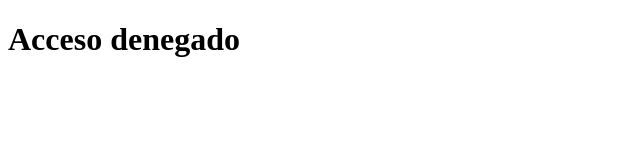
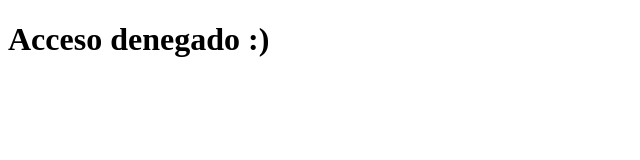
Before and after one commit to ETenorioE/node-restserver, a website: page public/index.html in a window 1280 px wide. Shown: the full height of the page, 0-640 px from the left. Drawn offline with Linux system fonts and the light colour scheme.

Commit message:
actualizando

```diff
--- a/models/server.js
+++ b/models/server.js
@@ -30,12 +30,13 @@
 
     routes(){
         //Ruta del API de Usuarios
+        //this.usuariosPath= '/api/usuarios'
         this.app.use(this.usuariosPath,require('../routes/usuarios'))
 
 
     }
 
-
+        //this.port= process.env.PORT;
     listen(){
         this.app.listen(this.port, ()=>{
             console.log('Servidor en marcha - Puerto :', this.port);
--- a/package.json
+++ b/package.json
@@ -4,7 +4,7 @@
   "description": "",
   "main": "index.js",
   "scripts": {
-    "test": "echo \"Error: no test specified\" && exit 1"
+    "start": "node app"
   },
   "keywords": [],
   "author": "",
--- a/public/index.html
+++ b/public/index.html
@@ -7,6 +7,6 @@
     <title>Document</title>
 </head>
 <body>
-    <h1>Acceso denegado</h1>
+    <h1>Acceso denegado :)</h1>
 </body>
 </html>
```
Also changed, not shown: controllers/usuarios.js (+18 -0 lines).
